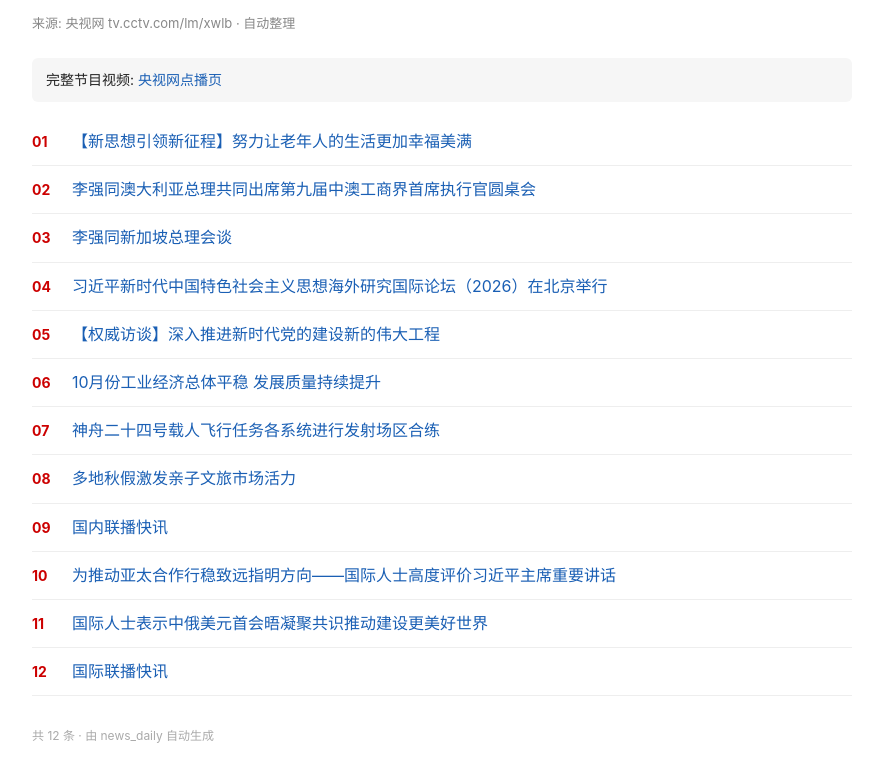
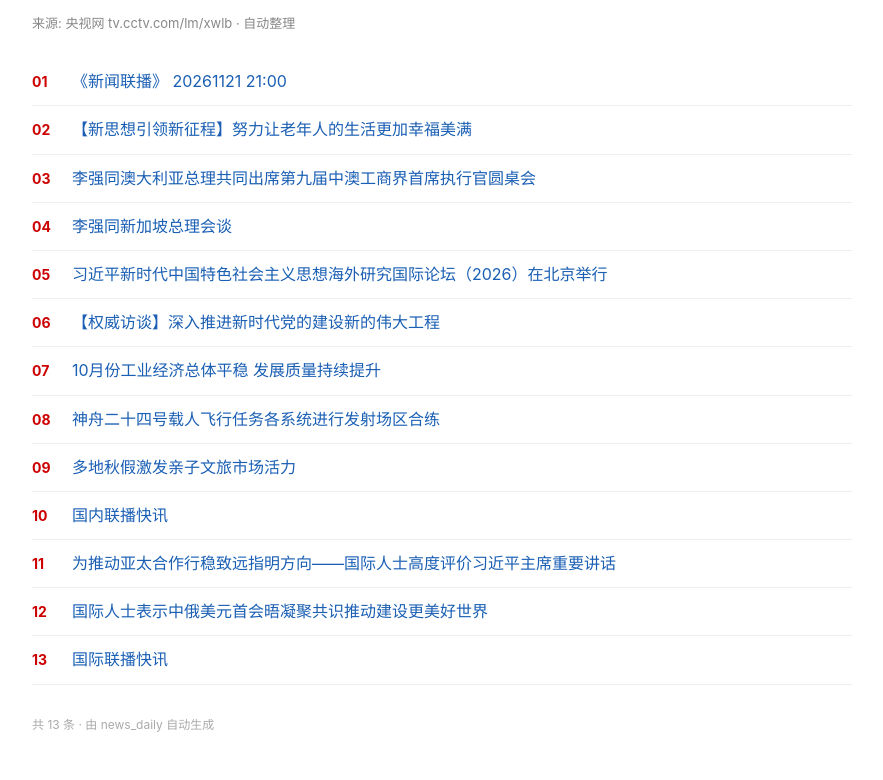
Before and after one commit to ichenc/news_daily, a plain HTML site: page 2026年/11月/21.html in a window 1280 px wide. Shown: the part 80-860 px from the top of the page, without its empty margins (198-1081 px from the left). Drawn offline with Linux system fonts and the light colour scheme.

Commit message:
auto: 新闻联播 2026-11-21

```diff
--- a/2026年/11月/21.html
+++ b/2026年/11月/21.html
@@ -15,18 +15,19 @@ footer{margin-top:30px;color:#aaa;font-size:12px}
 </style></head><body>
 <h1>新闻联播 · 2026年11月21日</h1>
 <div class="meta">来源: 央视网 tv.cctv.com/lm/xwlb · 自动整理</div>
-<p class="full">完整节目视频: <a href="https://tv.cctv.com/2026/11/21/VIDE713LCugSArk9zkm6SBDZ261121.shtml" target="_blank">央视网点播页</a></p>
-<ol><li class="item"><span class="num">01</span><a href="https://tv.cctv.com/2026/11/21/VIDEKexfF0w6AqvGd2XN9sYh261121.shtml" target="_blank">【新思想引领新征程】努力让老年人的生活更加幸福美满</a></li>
-<li class="item"><span class="num">02</span><a href="https://tv.cctv.com/2026/11/21/VIDEV8oHkfQcnxFjCe2uywlm261121.shtml" target="_blank">李强同澳大利亚总理共同出席第九届中澳工商界首席执行官圆桌会</a></li>
-<li class="item"><span class="num">03</span><a href="https://tv.cctv.com/2026/11/21/VIDERiP09A8nYrPxC2mfADFi261121.shtml" target="_blank">李强同新加坡总理会谈</a></li>
-<li class="item"><span class="num">04</span><a href="https://tv.cctv.com/2026/11/21/VIDETvtZJUH5nXTsBYXPLBUr261121.shtml" target="_blank">习近平新时代中国特色社会主义思想海外研究国际论坛（2026）在北京举行</a></li>
-<li class="item"><span class="num">05</span><a href="https://tv.cctv.com/2026/11/21/VIDEkQEddV7nSzZqIt3YqkkE261121.shtml" target="_blank">【权威访谈】深入推进新时代党的建设新的伟大工程</a></li>
-<li class="item"><span class="num">06</span><a href="https://tv.cctv.com/2026/11/21/VIDEhLwj9Q61kICezwO7Z24r261121.shtml" target="_blank">10月份工业经济总体平稳 发展质量持续提升</a></li>
-<li class="item"><span class="num">07</span><a href="https://tv.cctv.com/2026/11/21/VIDE4w7kNxT0wgIPx1a2Kb8J261121.shtml" target="_blank">神舟二十四号载人飞行任务各系统进行发射场区合练</a></li>
-<li class="item"><span class="num">08</span><a href="https://tv.cctv.com/2026/11/21/VIDEtaJ6ORs9MwRoiYgPYYce261121.shtml" target="_blank">多地秋假激发亲子文旅市场活力</a></li>
-<li class="item"><span class="num">09</span><a href="https://tv.cctv.com/2026/11/21/VIDE5n8ZIRx0319DE3vxsWju261121.shtml" target="_blank">国内联播快讯</a></li>
-<li class="item"><span class="num">10</span><a href="https://tv.cctv.com/2026/11/21/VIDE9i1CNqRlsmS5743KPLaS261121.shtml" target="_blank">为推动亚太合作行稳致远指明方向——国际人士高度评价习近平主席重要讲话</a></li>
-<li class="item"><span class="num">11</span><a href="https://tv.cctv.com/2026/11/21/VIDEoLfNphjllRPGpXYEnYdY261121.shtml" target="_blank">国际人士表示中俄美元首会晤凝聚共识推动建设更美好世界</a></li>
-<li class="item"><span class="num">12</span><a href="https://tv.cctv.com/2026/11/21/VIDEOUB5Hz3VzonvQAtf7m9i261121.shtml" target="_blank">国际联播快讯</a></li></ol>
-<footer>共 12 条 · 由 news_daily 自动生成</footer>
+
+<ol><li class="item"><span class="num">01</span><a href="https://tv.cctv.com/2026/11/21/VIDEMl3HpriHHUWYXftrqDlU261121.shtml" target="_blank">《新闻联播》 20261121 21:00</a></li>
+<li class="item"><span class="num">02</span><a href="https://tv.cctv.com/2026/11/21/VIDEKexfF0w6AqvGd2XN9sYh261121.shtml" target="_blank">【新思想引领新征程】努力让老年人的生活更加幸福美满</a></li>
+<li class="item"><span class="num">03</span><a href="https://tv.cctv.com/2026/11/21/VIDEV8oHkfQcnxFjCe2uywlm261121.shtml" target="_blank">李强同澳大利亚总理共同出席第九届中澳工商界首席执行官圆桌会</a></li>
+<li class="item"><span class="num">04</span><a href="https://tv.cctv.com/2026/11/21/VIDERiP09A8nYrPxC2mfADFi261121.shtml" target="_blank">李强同新加坡总理会谈</a></li>
+<li class="item"><span class="num">05</span><a href="https://tv.cctv.com/2026/11/21/VIDETvtZJUH5nXTsBYXPLBUr261121.shtml" target="_blank">习近平新时代中国特色社会主义思想海外研究国际论坛（2026）在北京举行</a></li>
+<li class="item"><span class="num">06</span><a href="https://tv.cctv.com/2026/11/21/VIDEkQEddV7nSzZqIt3YqkkE261121.shtml" target="_blank">【权威访谈】深入推进新时代党的建设新的伟大工程</a></li>
+<li class="item"><span class="num">07</span><a href="https://tv.cctv.com/2026/11/21/VIDEhLwj9Q61kICezwO7Z24r261121.shtml" target="_blank">10月份工业经济总体平稳 发展质量持续提升</a></li>
+<li class="item"><span class="num">08</span><a href="https://tv.cctv.com/2026/11/21/VIDE4w7kNxT0wgIPx1a2Kb8J261121.shtml" target="_blank">神舟二十四号载人飞行任务各系统进行发射场区合练</a></li>
+<li class="item"><span class="num">09</span><a href="https://tv.cctv.com/2026/11/21/VIDEtaJ6ORs9MwRoiYgPYYce261121.shtml" target="_blank">多地秋假激发亲子文旅市场活力</a></li>
+<li class="item"><span class="num">10</span><a href="https://tv.cctv.com/2026/11/21/VIDE5n8ZIRx0319DE3vxsWju261121.shtml" target="_blank">国内联播快讯</a></li>
+<li class="item"><span class="num">11</span><a href="https://tv.cctv.com/2026/11/21/VIDE9i1CNqRlsmS5743KPLaS261121.shtml" target="_blank">为推动亚太合作行稳致远指明方向——国际人士高度评价习近平主席重要讲话</a></li>
+<li class="item"><span class="num">12</span><a href="https://tv.cctv.com/2026/11/21/VIDEoLfNphjllRPGpXYEnYdY261121.shtml" target="_blank">国际人士表示中俄美元首会晤凝聚共识推动建设更美好世界</a></li>
+<li class="item"><span class="num">13</span><a href="https://tv.cctv.com/2026/11/21/VIDEOUB5Hz3VzonvQAtf7m9i261121.shtml" target="_blank">国际联播快讯</a></li></ol>
+<footer>共 13 条 · 由 news_daily 自动生成</footer>
 </body></html>
```
Also changed, not shown: index.html (+1 -1 lines), 1 other file.
